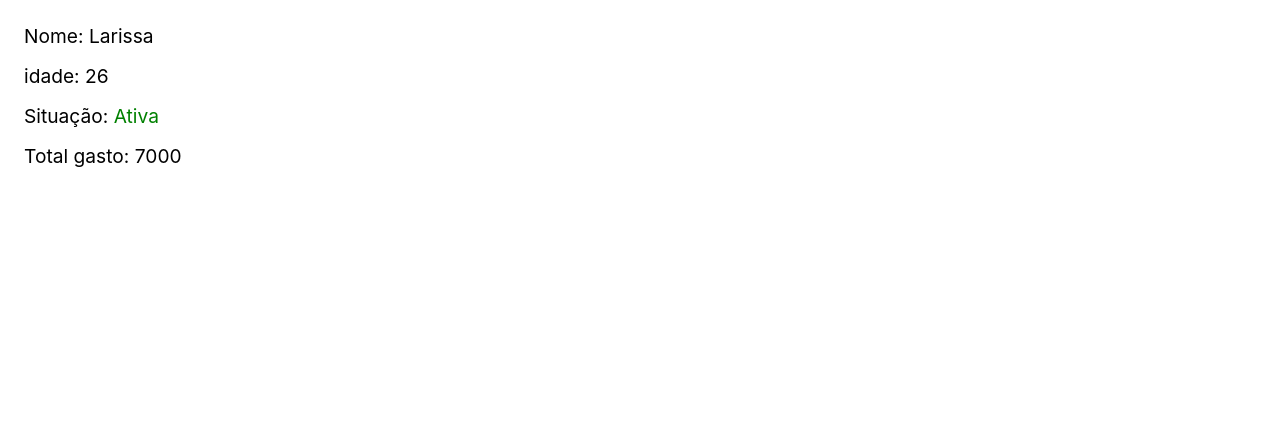
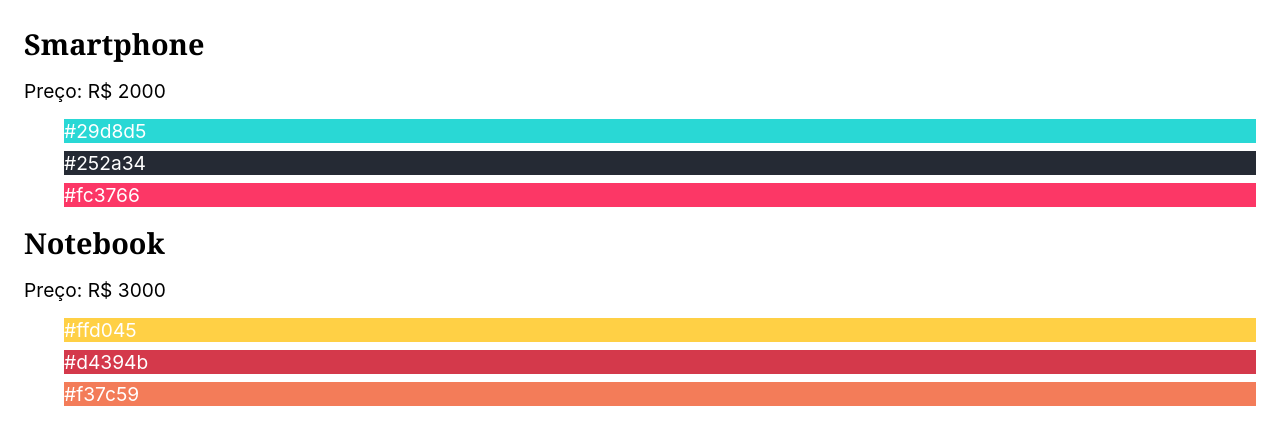
Before and after one commit to jguigo/init-react, a React (Create React App) app: page / in a window 1280 px wide. Shown: the top 444 px of the page. Built offline with nearby package versions, Linux system fonts and the light colour scheme.

Commit message:
Use array on jsx

```diff
--- a/src/App.js
+++ b/src/App.js
@@ -1,48 +1,49 @@
 import React from "react";
 
-const larissa = {
-   cliente: "Larissa",
-   idade: 26,
-   compras: [
-      { nome: "Notebook", preco: "R$ 2500" },
-      { nome: "Geladeira", preco: "R$ 3000" },
-      { nome: "Smartphone", preco: "R$ 1500" },
-   ],
-   ativa: true,
-};
-
-const guilherme = {
-   cliente: "Guilherme",
-   idade: 31,
-   compras: [
-      { nome: "Notebook", preco: "R$ 2500" },
-      { nome: "Geladeira", preco: "R$ 3000" },
-      { nome: "Smartphone", preco: "R$ 1500" },
-      { nome: "Guitarra", preco: "R$ 3500" },
-   ],
-   ativa: false,
-};
+const produtos = [
+   {
+      id: 1,
+      nome: "Smartphone",
+      preco: "R$ 2000",
+      cores: ["#29d8d5", "#252a34", "#fc3766"],
+   },
+   {
+      id: 3,
+      nome: "Notebook",
+      preco: "R$ 3000",
+      cores: ["#ffd045", "#d4394b", "#f37c59"],
+   },
+   {
+      id: 3,
+      nome: "Tablet",
+      preco: "R$ 1500",
+      cores: ["#365069", "#47c1c8", "#f95786"],
+   },
+];
 
 const App = () => {
-   const user = larissa;
-
-   const totalGastos = user.compras
-      .map((item) => Number(item["preco"].split(" ")[1]))
-      .reduce((a, b) => a + b);
+   const dados = produtos.filter(({ preco }) =>
+      Number(preco.replace("R$ ", "") > 1500)
+   );
 
    return (
-      <>
-         <p>Nome: {user.cliente}</p>
-         <p>idade: {user.idade}</p>
-         <p>
-            Situação:{" "}
-            <span style={{ color: user.ativa ? "green" : "red" }}>
-               {user.ativa ? "Ativa" : "Inativa"}
-            </span>
-         </p>
-         <p>Total gasto: {totalGastos}</p>
-         {totalGastos > 10000 && <p>Você esta gastando muito!"</p>}
-      </>
+      <section>
+         {dados.map(({ id, nome, preco, cores }) => (
+            <div key={id}>
+               <h1>{nome}</h1>
+               <p>Preço: {preco}</p>
+               <ul>
+                  {cores.map((cor) => (
+                     <li
+                        key={cor}
+                        style={{ backgroundColor: cor, color: "#fff" }}>
+                        {cor}
+                     </li>
+                  ))}
+               </ul>
+            </div>
+         ))}
+      </section>
    );
 };
 export default App;
```
